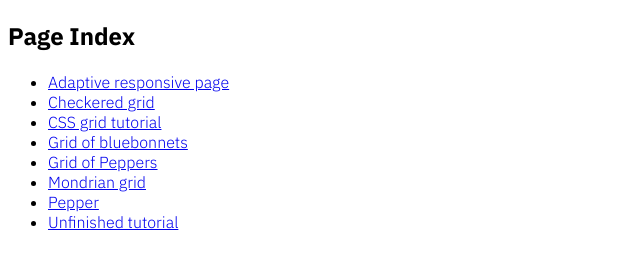
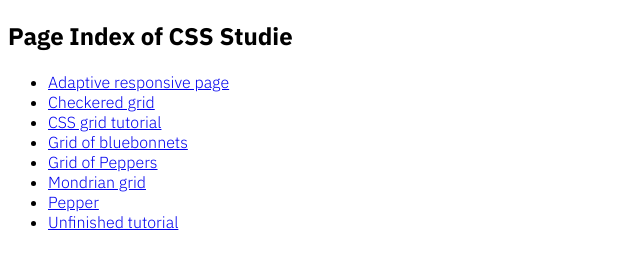
Before and after one commit to neileverette/css-grid-study, a plain HTML site: page index.html in a window 1280 px wide. Shown: the whole page, without its empty margins (0-640 px from the left). Drawn offline with Linux system fonts and the light colour scheme.

Commit message:
Updated index title

```diff
--- a/index.html
+++ b/index.html
@@ -23,7 +23,7 @@
         </style>
     </head>
     <body>
-        <h2>Page Index</h2>
+        <h2>Page Index of CSS Studie</h2>
         <ul>
             <li><a href="adaptive-responsive-css-grid.html">Adaptive responsive page</a></li>
             <li><a href="checkered-grid.html">Checkered grid</a></li>
```
